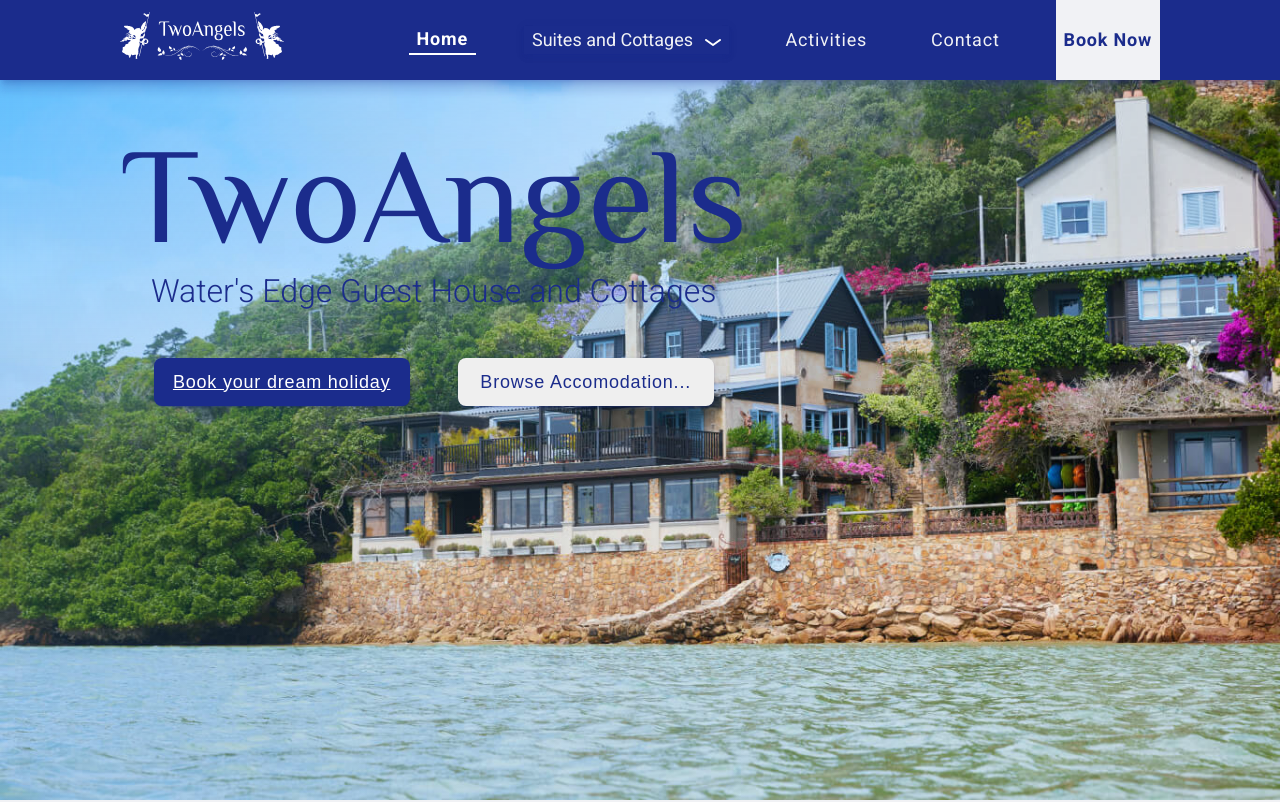
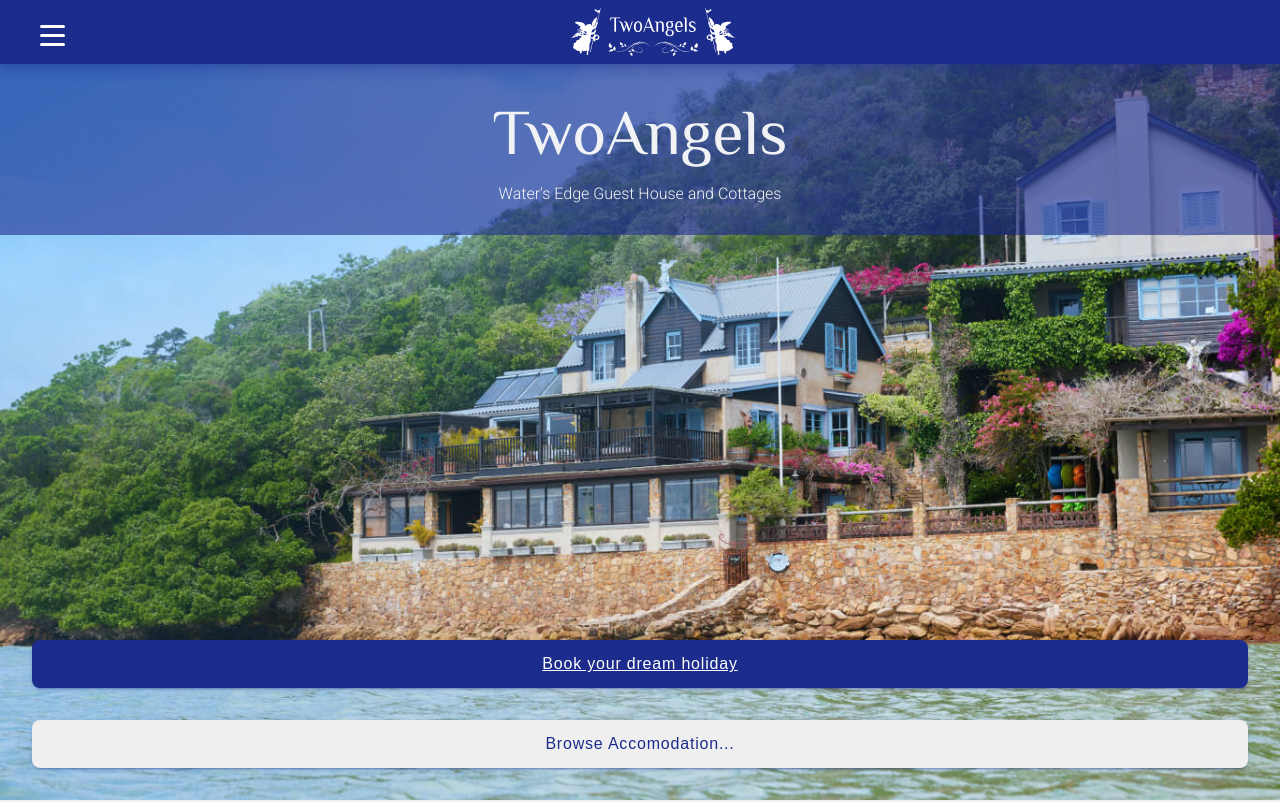
Before and after one commit to etiennedesfontaines/TwoAngels, a website: page index.html in a window 1280 px wide. Shown: the top 802 px of the page. Drawn offline with nearby package versions, Linux system fonts and the light colour scheme.

Commit message:
refactor-31

```diff
--- a/styles/_media-queries.scss
+++ b/styles/_media-queries.scss
@@ -26,8 +26,8 @@
 }
 
 //Tablet
-@media screen and (max-width: 744px),
-	screen and (max-height: 744px) and (orientation: landscape) {
+@media screen and (max-width: 912px),
+	screen and (max-height: 912px) and (orientation: landscape) {
 	h1,
 	h2 {
 		font-size: 3.2rem;
@@ -100,10 +100,9 @@
 	}
 
 	.hamburger-menu-icon {
+		cursor: pointer;
 		display: block;
 	}
-	//The below name is confusing
-	//Refactor naming for burger-icon, menu, items etc.
 	.burger-menu--active {
 		transform: translateX(0px);
 	}
```
Also changed, not shown: styles/style.css, 1 other file.
